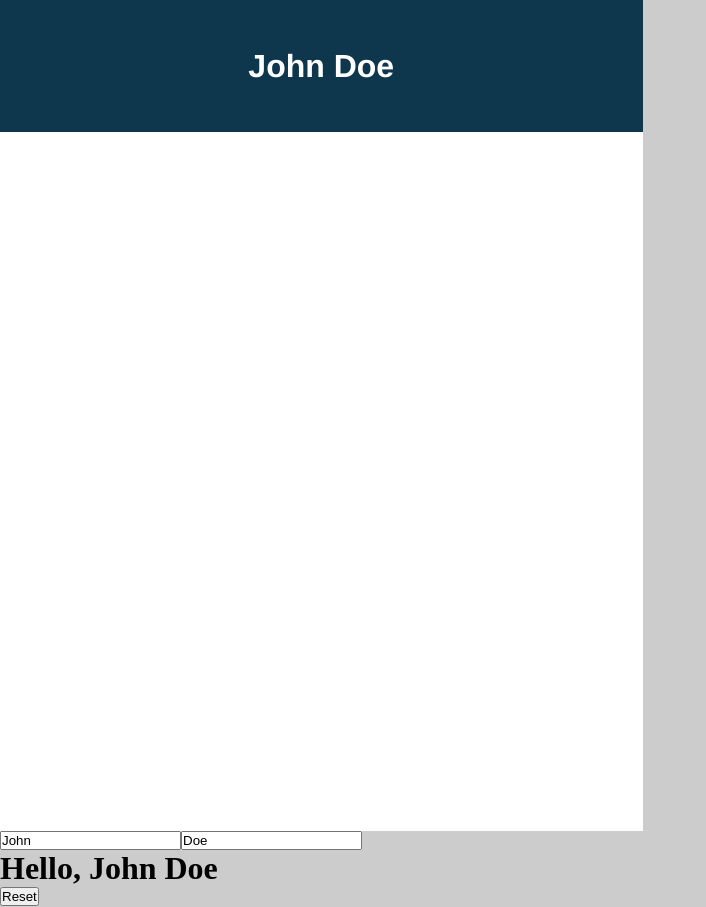
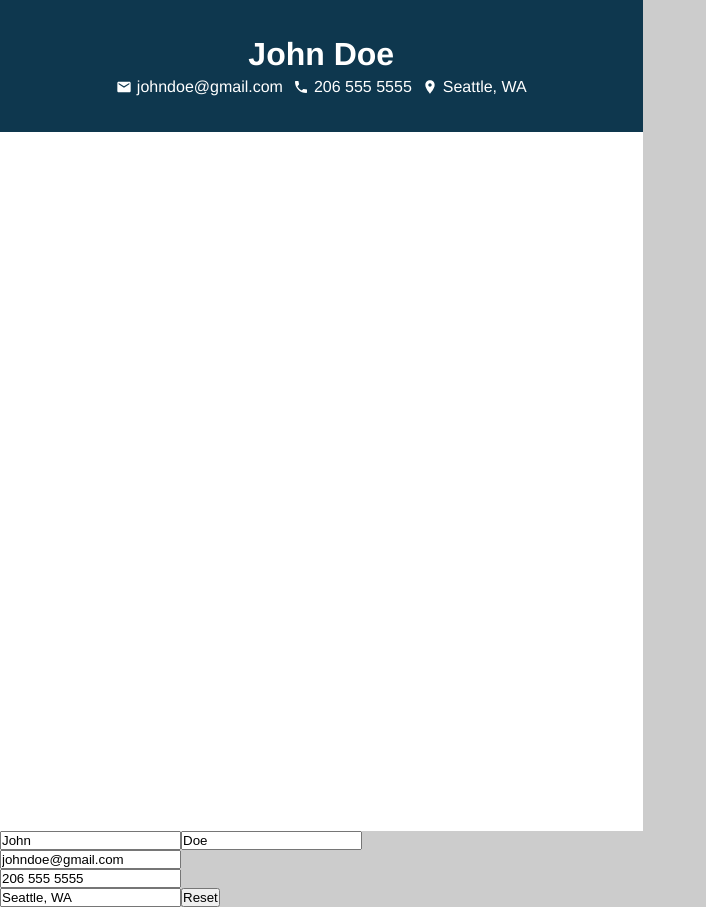
Before and after one commit to rivereh/cv-builder, a React (Vite) app: page / in a window 1280 px wide. Shown: the whole page, without its empty margins (0-706 px from the left). Built offline with nearby package versions, Linux system fonts and the light colour scheme.

Commit message:
Add top part of resume

```diff
--- a/package.json
+++ b/package.json
@@ -13,7 +13,10 @@
     "deploy": "gh-pages -d build"
   },
   "dependencies": {
-    "@fortawesome/fontawesome-free": "^6.4.2",
+    "@emotion/react": "^11.11.1",
+    "@emotion/styled": "^11.11.0",
+    "@mui/icons-material": "^5.14.12",
+    "@mui/material": "^5.14.12",
     "react": "^18.2.0",
     "react-dom": "^18.2.0",
     "uniqid": "^5.4.0",
--- a/src/App.css
+++ b/src/App.css
@@ -15,7 +15,19 @@ html {
   color: white;
   display: flex;
   flex-direction: column;
+  gap: 5px;
   align-items: center;
   justify-content: center;
   font-family: 'Franklin Gothic Medium';
 }
+
+.resume-header .info {
+  display: flex;
+  gap: 10px;
+}
+
+.resume-header .info .info-item {
+  display: flex;
+  align-items: center;
+  gap: 5px;
+}
--- a/src/App.jsx
+++ b/src/App.jsx
@@ -7,93 +7,16 @@ import MonthList from './MonthList'
 import Gallery from './Gallery'
 import Form from './Form'
 import { defaultUser } from './defaultUser'
-
-// function ListItem(props) {
-//   return <li>{props.animal}</li>
-// }
-
-// function List(props) {
-//   if (!props.animals) {
-//     return <div>Loading...</div>
-//   }
-
-//   if (props.animals.length === 0) {
-//     return <div>There are no animals in the list!</div>
-//   }
-
-//   return (
-//     <ul>
-//       {props.animals.map((animal) => {
-//         // return <ListItem key={animal} animal={animal} />
-//         // return animal.startsWith('L') ? <li key={animal}>{animal}</li> : null
-//         // return animal.startsWith('L') && <li key={animal}>{animal}</li>
-//         return <li key={animal}>{animal}</li>
-//       })}
-//     </ul>
-//   )
-// }
-
-{
-  /* <div> */
-}
-// <h1>Animals</h1>
-{
-  /* <ul> */
-}
-{
-  /* {animals.map((animal) => {
-      return <li key={animal}>{animal}</li>
-    })} */
-}
-{
-  /* {animalsList} */
-}
-{
-  /* </ul> */
-}
-{
-  /* <List animals={animals} /> */
-}
-{
-  /* </div> */
-}
-
-function Button({
-  text = 'Select',
-  color = 'Blue',
-  fontSize = 12,
-  handleClick
-}) {
-  const buttonStyle = {
-    color: color,
-    fontSize: fontSize + 'px'
-  }
-
-  return (
-    <button
-      onClick={() => handleClick('https://www.google.com')}
-      style={buttonStyle}
-    >
-      {text}
-    </button>
-  )
-}
+import LocalPhoneIcon from '@mui/icons-material/LocalPhone'
+import LocationOnIcon from '@mui/icons-material/LocationOn'
+import EmailIcon from '@mui/icons-material/Email'
 
 function App() {
-  // const animals = ['Lion', 'Cow', 'Snake', 'Lizard']
-  // const animalsList = animals.map((animal) => <li key={animal}>{animal}</li>)
-
-  // const handleButtonClick = (url) => {
-  //   window.location.href = url
-  // }
-
-  // return <TodoList />
-
   const [firstName, setFirstName] = useState(defaultUser.firstName)
   const [lastName, setLastName] = useState(defaultUser.lastName)
   const [email, setEmail] = useState(defaultUser.email)
   const [mobile, setMobile] = useState(defaultUser.mobile)
-  const [location, setLocation] = useState(defaultUser.email)
+  const [location, setLocation] = useState(defaultUser.location)
 
   function handleFirstNameChange(e) {
     setFirstName(e.target.value)
@@ -103,26 +26,48 @@ function App() {
     setLastName(e.target.value)
   }
 
+  function handleEmailChange(e) {
+    setEmail(e.target.value)
+  }
+
+  function handleMobileChange(e) {
+    setMobile(e.target.value)
+  }
+
+  function handleLocationChange(e) {
+    setLocation(e.target.value)
+  }
+
   function handleReset() {
     setFirstName('')
     setLastName('')
+    setEmail('')
   }
 
   return (
     <>
-      {/* <MonthList />
-      <Button text='Click me' color='blue' fontSize={20} />
-      <Button text="Don't click me" color='red' fontSize={10} />
-      <Button handleClick={handleButtonClick} /> */}
-
-      {/* <Gallery /> */}
-      {/* <Form /> */}
-
       <div className='resume'>
         <div className='resume-header'>
           <h1>
             {firstName} {lastName}
           </h1>
+          <div className='info'>
+            {email && (
+              <p className='info-item'>
+                <EmailIcon sx={{ width: 16, height: 16 }} /> {email}
+              </p>
+            )}
+            {mobile && (
+              <p className='info-item'>
+                <LocalPhoneIcon sx={{ fontSize: 16 }} /> {mobile}
+              </p>
+            )}
+            {location && (
+              <p className='info-item'>
+                <LocationOnIcon sx={{ fontSize: 16 }} /> {location}
+              </p>
+            )}
+          </div>
         </div>
       </div>
       <form onSubmit={(e) => e.preventDefault()}>
@@ -136,9 +81,20 @@ function App() {
           value={lastName}
           onChange={handleLastNameChange}
         />
-        <h1>
-          Hello, {firstName} {lastName}
-        </h1>
+        <br />
+        <input placeholder='Email' value={email} onChange={handleEmailChange} />
+        <br />
+        <input
+          placeholder='Phone number'
+          value={mobile}
+          onChange={handleMobileChange}
+        />
+        <br />
+        <input
+          placeholder='Location'
+          value={location}
+          onChange={handleLocationChange}
+        />
         <button onClick={handleReset}>Reset</button>
       </form>
     </>
```
Also changed, not shown: 1 other file (tests, documents, lock files or other folders).
